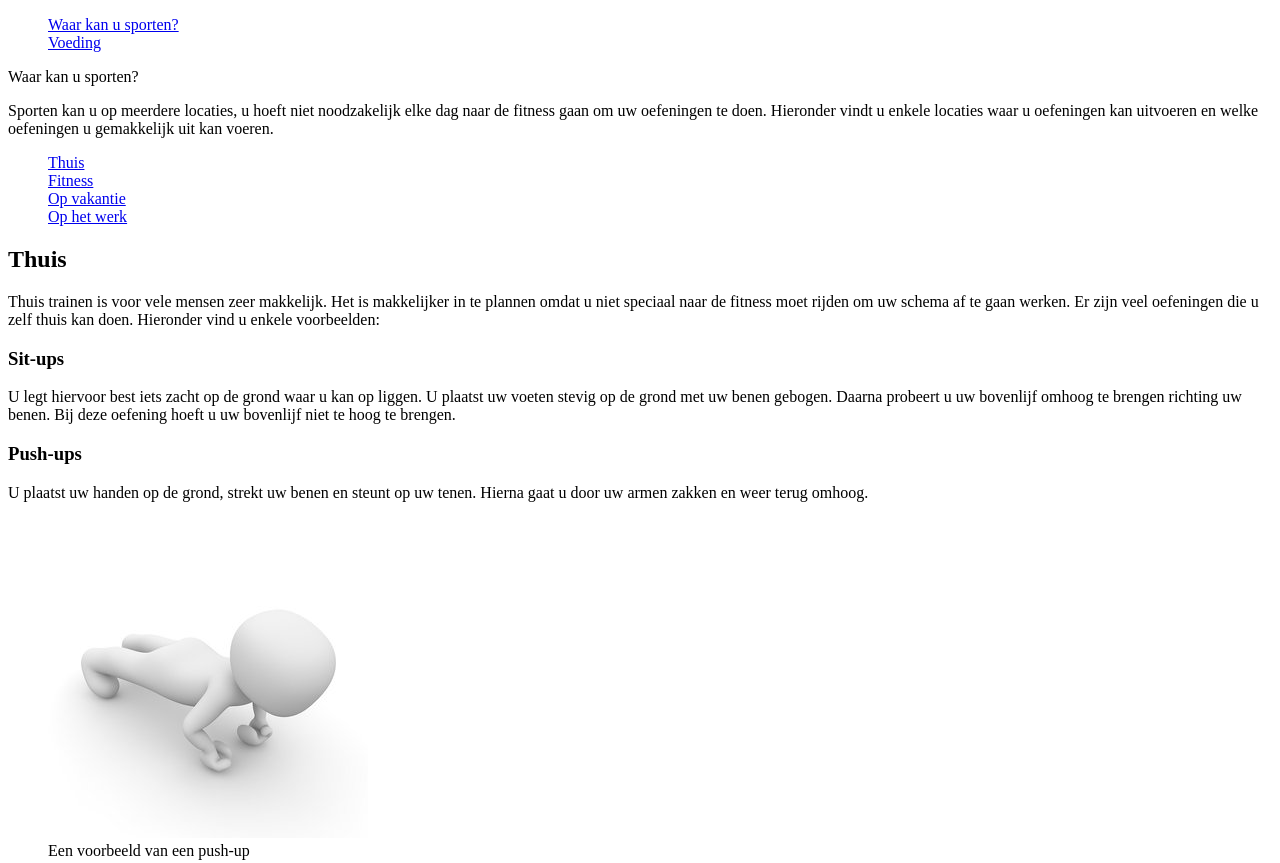
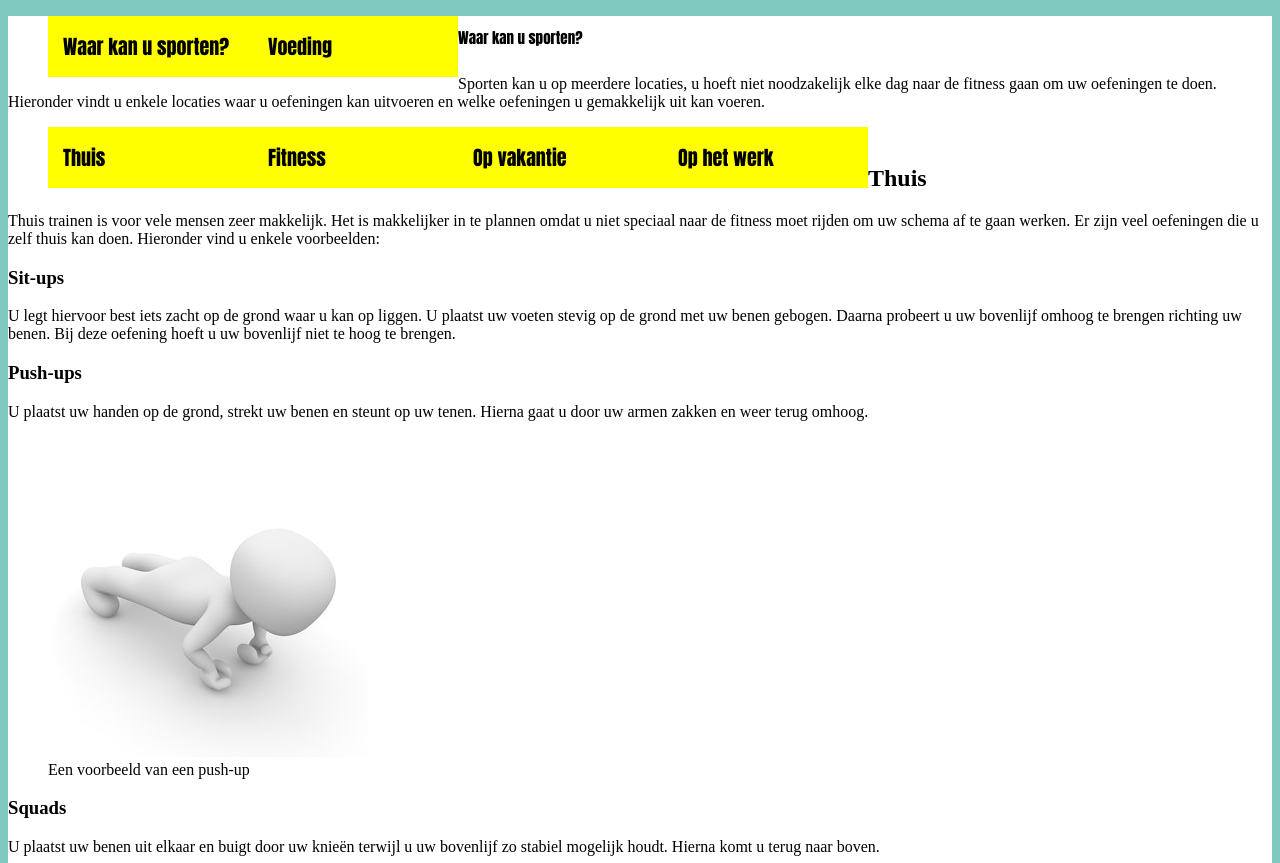
Before and after one commit to NickyVdB/Start-to-fitness, a plain HTML site: page ROOT/waar.html in a window 1280 px wide. Shown: the top 863 px of the page. Drawn offline with Linux system fonts and the light colour scheme.

Commit message:
css
nog niet wat het moet zijn. vooral experimenteren met de kleuren

```diff
--- a/ROOT/css/starttofitness.css
+++ b/ROOT/css/starttofitness.css
@@ -1,12 +1,38 @@
 @charset "utf-8";
 /* CSS Document */
 
+body {
+	background-color: rgba(0,149,133,0.5)
+}
+
+#inhoud {
+	background-color: white;
+	color: black;
+}
 
 nav ul{
 	list-style-type: none;
 
 }
 
-nav ul li {
+nav ul li a{
 	text-decoration:none;
+	display: block;
+	float:left;
+	font-family:Impact, Haettenschweiler, "Franklin Gothic Bold", "Arial Black", sans-serif;
+	font-size:20px;
+	width:175px;
+	padding:15px;
+	background-color: yellow;
+	color: black;
 }
+
+header {
+	padding:10px;
+	font-family:Impact, Haettenschweiler, "Franklin Gothic Bold", "Arial Black", sans-serif;
+	font-size:15px;
+}
+
+section {
+	display:block;
+}
--- a/ROOT/waar.html
+++ b/ROOT/waar.html
@@ -7,8 +7,8 @@
 </head>
 
 <body>
-<div class="inhoud">
-<nav>
+<div id="inhoud">
+	<nav>
    <ul>
       <li><a href="#waar">Waar kan u sporten?</a></li>
       <li><a href="#voeding">Voeding</a></li>
@@ -25,6 +25,7 @@
             <li><a href="#vakantie">Op vakantie</a></li>
             <li><a href="#werk">Op het werk</a></li>
          </ul>
+        <p>&nbsp;</p>
       </nav>
    </div>
    <article>
@@ -92,7 +93,7 @@
       <p>Uw kuiten kan u op het werk trainen door een neutrale zithouding aan te nemen. Vervolgens moet u uw tenen optillen terwijl u uw hielen op de grond laat staan. Hierdoor spannen de kuiten zich aan.</p>
    </article>
 </section>
-
+</div>
 <footer>&copy; Nicky Van den Brande</footer>
 
 
```
